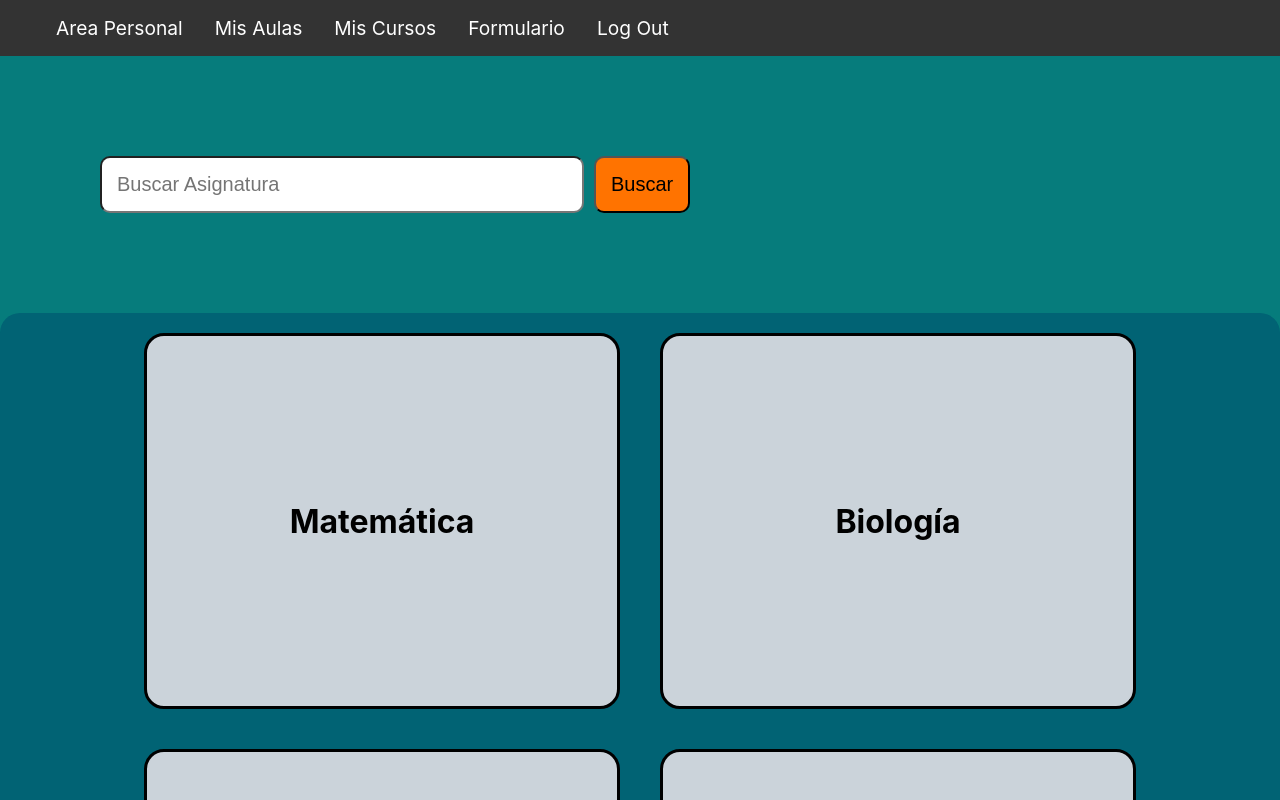
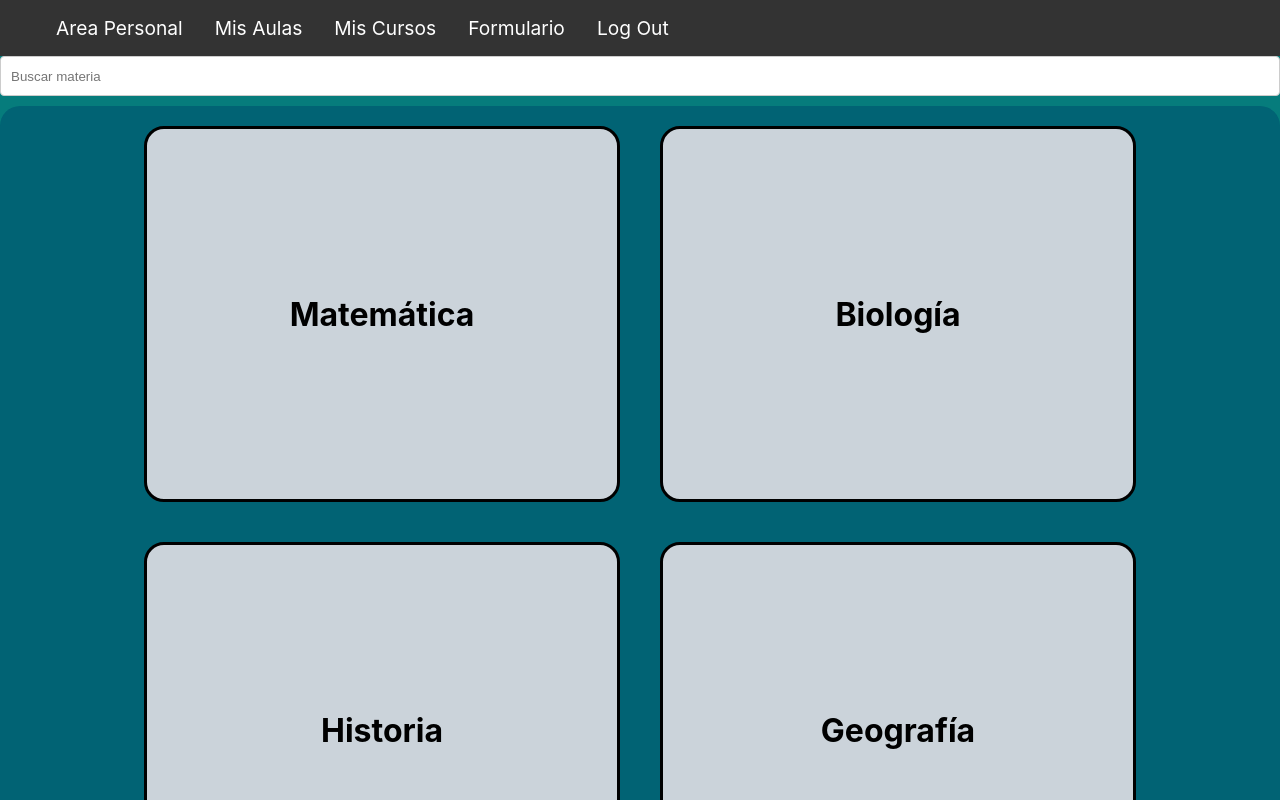
Before and after one commit to jjpicante/PF-Henry-Plataforma-Educativa, a React (Create React App) app in the folder Front/: page /Aulas in a window 1280 px wide. Shown: the top 800 px of the page. Built offline with nearby package versions, Linux system fonts and the light colour scheme.

Commit message:
SearchBar y Classroom

```diff
--- a/Front/src/Components/Classroom/Classroom.jsx
+++ b/Front/src/Components/Classroom/Classroom.jsx
@@ -1,19 +1,64 @@
-import SearchBar from "../SearchBar/searchBar";
-import CardAsignature from "../Cards/cards";
+// import SearchBar from "../SearchBar/searchBar";
+// import CardAsignature from "../Cards/cards";
+// import { useDispatch, useSelector } from "react-redux";
+// import { useEffect } from "react";
+// import { getMaterias } from "../../Redux/actions";
+// import style from "./Classroom.module.css"
+// import Navbar from "../NavBar/navBar";
+
+// const Classroom = () => {
+//   const dispatch = useDispatch();
+//   const asignatures = useSelector((state) => state.materias);
+//   console.log(asignatures);
+
+//   useEffect(() => {
+//     dispatch(getMaterias());
+//   }, [dispatch]);
+
+//   return (
+//     <div className={style.fondo}>
+//       <div>
+//         <Navbar></Navbar>
+//       </div>
+//       <div>
+//         <SearchBar></SearchBar>
+//       </div>
+//       <div className={style.cardsContent}>
+//         {asignatures?.map((elem) => {
+//           return <CardAsignature name={elem.nombre} />;
+//         })}
+//       </div>
+//     </div>
+//   );
+// };
+
+// export default Classroom;
+
 import { useDispatch, useSelector } from "react-redux";
 import { useEffect } from "react";
 import { getMaterias } from "../../Redux/actions";
 import style from "./Classroom.module.css"
 import Navbar from "../NavBar/navBar";
+import SearchBar from "../SearchBar/searchBar";
+import CardAsignature from "../Cards/cards";
+import { useState } from "react";
 
 const Classroom = () => {
   const dispatch = useDispatch();
   const asignatures = useSelector((state) => state.materias);
-  console.log(asignatures);
+  const [query, setQuery] = useState('');
 
   useEffect(() => {
     dispatch(getMaterias());
   }, [dispatch]);
+
+  const handleChange = event => {
+    setQuery(event.target.value);
+  };
+
+  const materiasFiltradas = asignatures.filter(materia =>
+    materia.nombre.toLowerCase().includes(query.toLowerCase())
+  );
 
   return (
     <div className={style.fondo}>
@@ -21,11 +66,11 @@ const Classroom = () => {
         <Navbar></Navbar>
       </div>
       <div>
-        <SearchBar></SearchBar>
+        <SearchBar value={query} onChange={handleChange}></SearchBar>
       </div>
       <div className={style.cardsContent}>
-        {asignatures?.map((elem) => {
-          return <CardAsignature name={elem.nombre} />;
+        {materiasFiltradas.map((elem) => {
+          return <CardAsignature key={elem.id} name={elem.nombre} />;
         })}
       </div>
     </div>
--- a/Front/src/Components/SearchBar/searchBar.jsx
+++ b/Front/src/Components/SearchBar/searchBar.jsx
@@ -1,30 +1,40 @@
-import React, {useState} from "react";
-import {useDispatch} from "react-redux";
-import style from "./SearchBar.module.css"
+// import React, { useState } from 'react';
+// import { materias } from '../../Redux/Base de datos HC'; // importa tu array de materias
 
-const SearchBar = () => {
+// function SearchBar() {
 
-const dispatch = useDispatch()
-const [subject, setsubject] = useState("")
+//   const [subject, setSubject] = useState('');
+//   const materiasFiltradas = materias.filter(materia =>
+//     materia.nombre.toLowerCase().includes(subject.toLowerCase())
+//   );
 
-const handleChangeSubject = (event) => {
+//   const handleChange = event => {
+//     setSubject(event.target.value);
+//   };
 
-    setsubject(event.target.value);
-}
+//   return (
+//     <div>
+//       <input type="text" placeholder="Buscar materia" value={subject} onChange={handleChange} />
+//       {materiasFiltradas.length === 0 ? "No se encontraron matrias" : materiasFiltradas.map(materia => (
+//         <div key={materia.id}>
+//           <h2>{materia.nombre}</h2>
+//         </div>
+//       ))}
+//     </div>
+//   );
+// }
 
-const handleSubmitSubject = (event) => {
-    event.preventDefault()
-    dispatch()
-}
+// export default SearchBar;
 
-return(
-    <div className={style.SearchBar}>
-        <input type="search" value={subject} onChange={handleChangeSubject} className={style.input} placeholder="Buscar Asignatura"></input>
-        <button className={style.button}>Buscar</button>
+import React from 'react';
+
+function SearchBar({ value, onChange }) {
+
+  return (
+    <div>
+      <input type="text" placeholder="Buscar materia" value={value} onChange={onChange} />
     </div>
-)
-
-
+  );
 }
 
 export default SearchBar;
```
